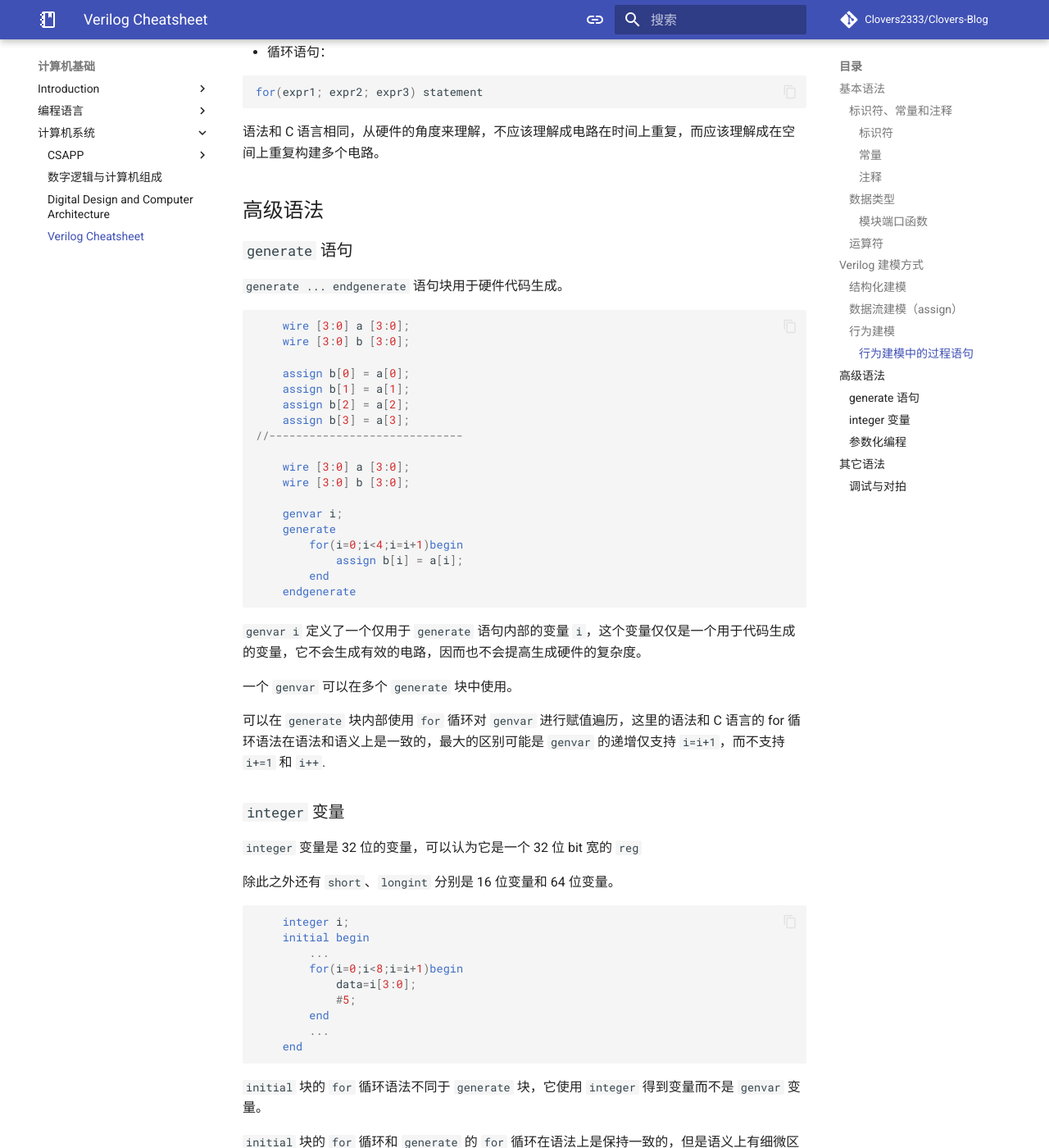
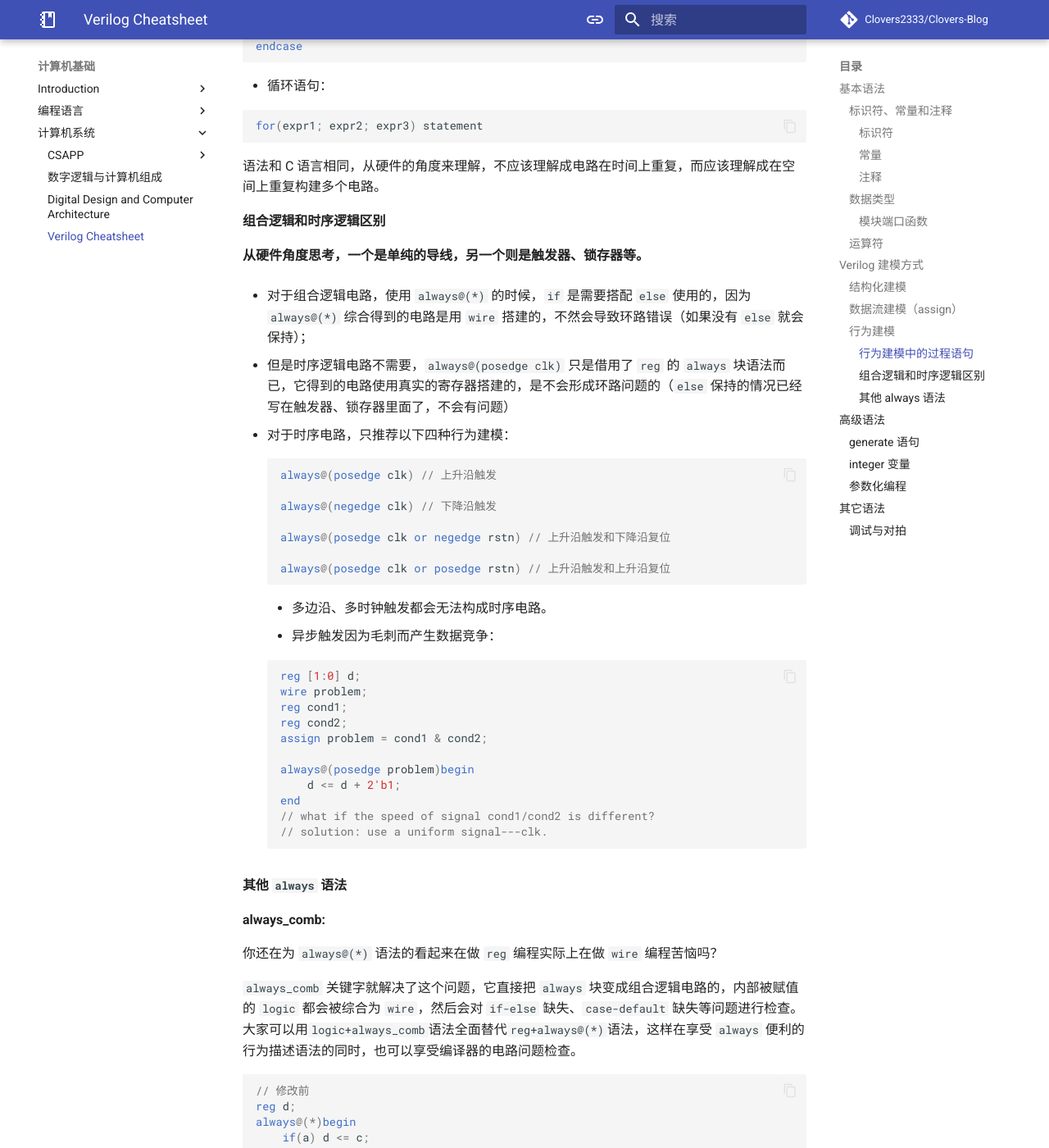
Before and after one commit to Clovers2333/Clovers-Blog, an MkDocs documentation site: the page built from docs/cs/system/v_cheatsheet.md, in a window 1280 px wide and 1400 px high, scrolled down 2905 px. Shown: the whole window at 82% size. Built offline with MkDocs 1.6.1 and Material for MkDocs 9.7.7, drawn with Linux system fonts in a browser that asks for light colours; nearby versions of some CDN libraries; library files that are not in the unit come from our copies; comment, search, counter and statistics services are not loaded; some of the changed text lies outside the part shown.

Commit message:
docs: add notes

````diff
--- a/docs/cs/system/v_cheatsheet.md
+++ b/docs/cs/system/v_cheatsheet.md
@@ -18,6 +18,8 @@
 同 C/C++.
 
 ### 数据类型
+
+**推荐用 `logic` 全面替换 `wire` 和 `reg`**，`verilog` 语言会自己判定 `logic` 的类型。
 
 - 网线类型（net，提供元件或模块之间的物理连接）：如 `wire`.
 - 寄存器类型（register，抽象的存储元件）：`reg`；在给寄存器赋予新值之前，寄存器将保存上一次的赋值结果，这与触发器和锁存器的性质类似。
@@ -114,6 +116,79 @@ for(expr1; expr2; expr3) statement
 
 语法和 C 语言相同，从硬件的角度来理解，不应该理解成电路在时间上重复，而应该理解成在空间上重复构建多个电路。
 
+#### 组合逻辑和时序逻辑区别
+
+**从硬件角度思考，一个是单纯的导线，另一个则是触发器、锁存器等。**
+
+- 对于组合逻辑电路，使用 `always@(*)` 的时候，`if` 是需要搭配 `else` 使用的，因为 `always@(*)` 综合得到的电路是用 `wire` 搭建的，不然会导致环路错误（如果没有 `else` 就会保持）；
+
+- 但是时序逻辑电路不需要，`always@(posedge clk)` 只是借用了 `reg` 的 `always` 块语法而已，它得到的电路使用真实的寄存器搭建的，是不会形成环路问题的（`else` 保持的情况已经写在触发器、锁存器里面了，不会有问题）
+
+- 对于时序电路，只推荐以下四种行为建模：
+
+    ```verilog
+    always@(posedge clk) // 上升沿触发
+
+    always@(negedge clk) // 下降沿触发
+
+    always@(posedge clk or negedge rstn) // 上升沿触发和下降沿复位
+
+    always@(posedge clk or posedge rstn) // 上升沿触发和上升沿复位
+    ```
+
+    - 多边沿、多时钟触发都会无法构成时序电路。
+    - 异步触发因为毛刺而产生数据竞争：
+
+    ```verilog
+    reg [1:0] d;
+    wire problem;
+    reg cond1;
+    reg cond2;
+    assign problem = cond1 & cond2;
+
+    always@(posedge problem)begin
+        d <= d + 2'b1;
+    end
+    // what if the speed of signal cond1/cond2 is different?
+    // solution: use a uniform signal---clk.
+    ```
+
+#### 其他 `always` 语法
+
+**always_comb:**
+
+你还在为 `always@(*)` 语法的看起来在做 `reg` 编程实际上在做 `wire` 编程苦恼吗？
+
+`always_comb` 关键字就解决了这个问题，它直接把 `always` 块变成组合逻辑电路的，内部被赋值的 `logic` 都会被综合为 `wire`，然后会对 `if-else` 缺失、`case-default` 缺失等问题进行检查。大家可以用`logic+always_comb`语法全面替代`reg+always@(*)`语法，这样在享受 `always` 便利的行为描述语法的同时，也可以享受编译器的电路问题检查。
+
+```verilog
+// 修改前
+reg d;
+always@(*)begin
+    if(a) d <= c;
+    else d <= b;
+end
+
+// 修改后
+logic d;
+always_ff begin
+    if(a) d <= c;
+    else d <= b;
+end
+```
+
+**always_ff:**
+
+内部赋值的 `logic` 全部变成 `reg`.
+
+```verilog
+always_ff@(posedge clk)begin
+    if(problem) d <= d + 2'b1;
+end
+```
+
+
+
 ## 高级语法
 
 ### `generate` 语句
````
Also changed, not shown: other parts of docs/cs/system/v_cheatsheet.md (+4 -0 lines), docs/cs/system/csapp/Lec4.md (+1 -1 lines), docs/cs/system/dlco.md (+30 -0 lines).
